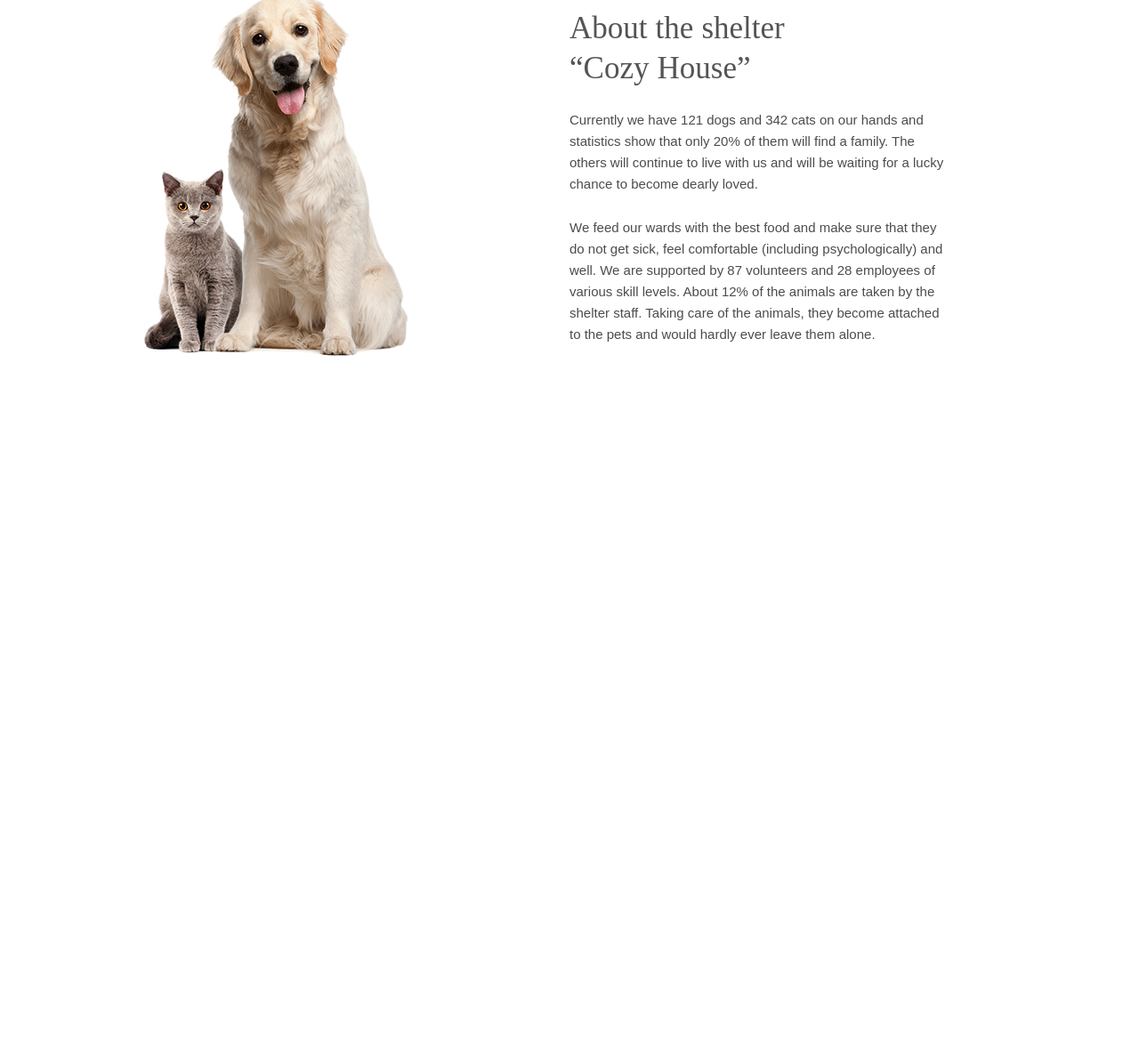
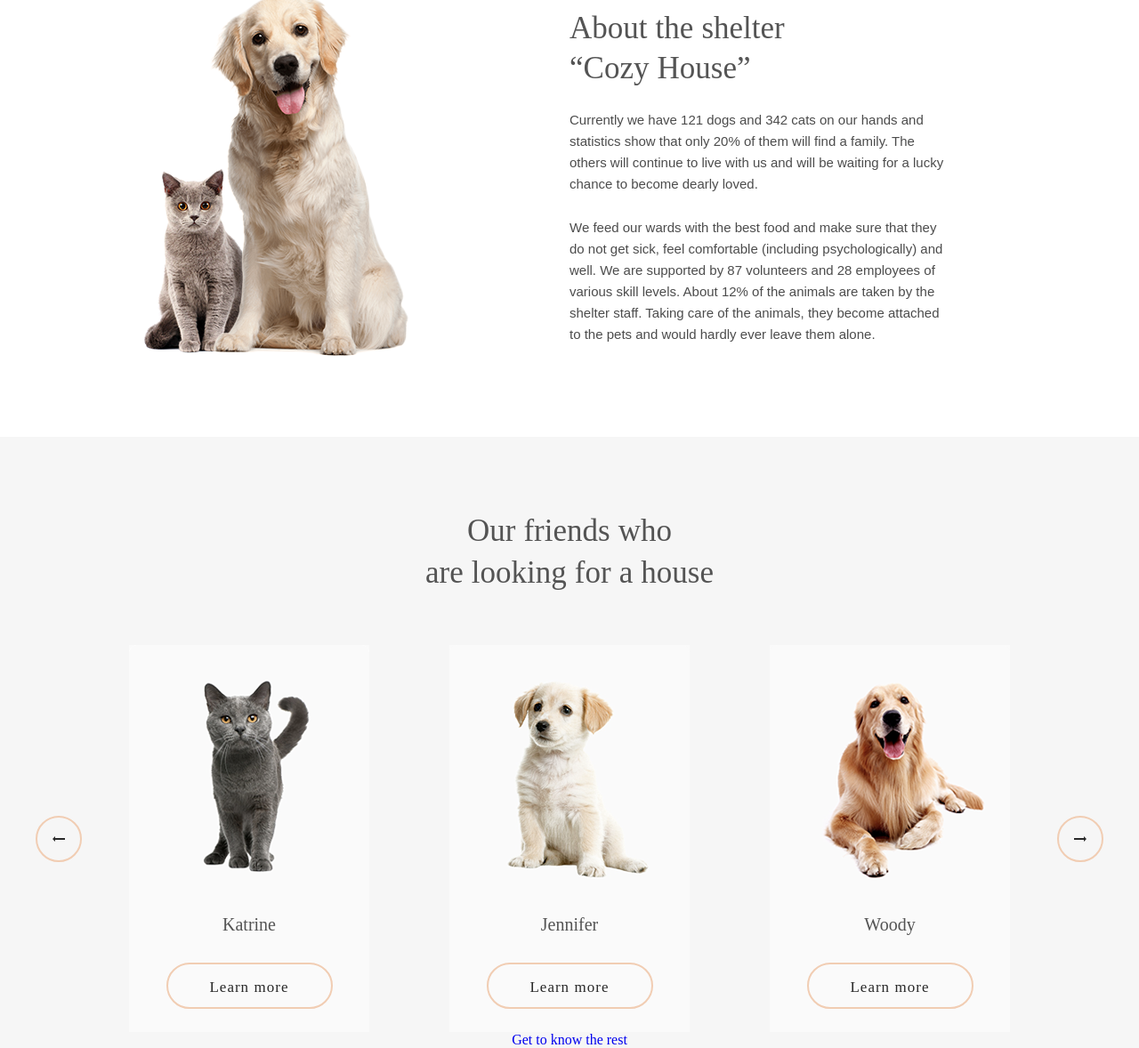
Before and after one commit to KonstantProg/shelter, a plain HTML site: page index.html in a window 1280 px wide. Shown: the part 1005-2183 px from the top of the page at 89% size. Before the commit the page ends 1496 px from the top, so only its background shows below. Drawn offline with Linux system fonts and the light colour scheme; a web font is replaced by a local one.

Commit message:
feat: add OUR FRIENDS section

```diff
--- a/index.html
+++ b/index.html
@@ -6,7 +6,9 @@
 	<meta name="viewport" content="width=device-width, initial-scale=1.0">
 	<title>Cozy House</title>
 	<link rel="stylesheet" href="style.css">
-	<link rel="stylesheet" href="https://fonts.googleapis.com/css2?family=Inika:wght@400;700&family=Inter:wght@400;700&family=Noto+Sans+Georgian:wght@400;700&display=swap">
+	<link rel="preconnect" href="https://fonts.googleapis.com">
+	<link rel="preconnect" href="https://fonts.gstatic.com" crossorigin>
+	<link href="https://fonts.googleapis.com/css2?family=Noto+Serif+Georgian&display=swap" rel="stylesheet">
 </head>
 <body>
 	<header class="header">
@@ -29,7 +31,7 @@
 	<main class="main">
 		<section class="make-friend">
 			<div class="friend-container">
-				<h2>Not only people need a house</h2>
+				<h2>Not only people <br> need a house</h2>
 				<p>We offer to give a chance to a little and nice puppy with an extremely wide and open heart. He or she will love you more than anybody else in the world, you will see!</p>
 				<div class="friend-btn"><a href="#" style="color: #292929;">Make a friend</a></div>
 			</div>
@@ -48,6 +50,46 @@
 				<p>We feed our wards with the best food and make sure that they do not get sick, feel comfortable (including psychologically) and well. We are supported by 87 volunteers and 28 employees of various skill levels. About 12% of the animals are taken by the shelter staff. Taking care of the animals, they become attached to the pets and would hardly ever leave them alone.</p>
 			</div>
 		</section>
+
+		<section class="our-friends">
+			<div class="our-friends__header"><h3>Our friends who <br>
+				are looking for a house</h3></div>
+
+			<div class="our-friends__wrapper">
+
+				<div class="pet-last"><img src="images/adds/arrow-back.svg" alt="arrow-back"></div>
+
+				<div class="pet-box">
+
+					<div class="pet-box-item">
+						<div class="pet" style="background-image: url(images/pets-katrine.png);"></div>
+						<p class="pet__name">Katrine</p>
+						<div class="pet-btn"><a href="#">Learn more</a></div>
+					</div>
+
+					<div class="pet-box-item">
+						<div class="pet" style="background-image: url(images/pets-jennifer.png);"></div>
+						<p class="pet__name">Jennifer</p>
+						<div class="pet-btn"><a href="#">Learn more</a></div>
+					</div>
+
+					<div class="pet-box-item">
+						<div class="pet" style="background-image: url(images/pets-woody.png);"></div>
+						<p class="pet__name">Woody</p>
+						<div class="pet-btn"><a href="#">Learn more</a></div>
+					</div>
+				</div>
+
+				<div class="pet-next"><img src="images/adds/arrow-fwd.svg" alt="arrow-fwd"></div>
+
+			</div>
+
+			<div class="our-friends__btn">
+				<a href="#">Get to know the rest</a>
+			</div>
+
+		</section>
+
 	</main>
 
 
--- a/style.css
+++ b/style.css
@@ -88,7 +88,7 @@ a {
 	font-weight: 400;
 	font-size: 44px;
 	color: #fff;
-	width: 310px;
+	/* width: 310px; */
 	margin-top: 163px;
 	margin-bottom: 42px;
 }
@@ -161,3 +161,89 @@ a {
 	line-height: 160%;
 	color: #4c4c4c;
 }
+
+/* OUR FRIENDS */
+
+.our-friends {
+	display: flex;
+	flex-direction: column;
+	align-items: center;
+	width: 1280px;
+	background-color: #F6F6F6;
+}
+
+.our-friends__header h3{
+	font-family: 'Noto Serif Georgian', serif;
+	font-weight: 400;
+	font-size: 35px;
+	color: #545454;
+	margin-top: 80px;
+	text-align: center;
+}
+
+.our-friends__wrapper {
+	display: flex;
+	margin-top: 60px;
+	justify-content: center;
+	align-items: center;
+	gap: 53px;
+
+}
+
+.pet-last, .pet-next {
+	width: 52px;
+	height: 52px;
+	background-color: transparent;
+	border: 2px solid #F1CDB3;
+	border-radius: 100px;
+	text-align: center;
+	padding-top: 13px;
+}
+
+.pet-box {
+	display: flex;
+	justify-content: center;
+	gap: 90px;
+}
+
+.pet-box-item {
+	display: flex;
+	flex-direction: column;
+	align-items: center;
+	width: 270px;
+	height: 435px;
+	background-color: #fafafa;
+}
+
+.pet {
+	width: 270px;
+	height: 270px;
+}
+
+.pet-box-item p {
+	margin-top: 30px;
+	font-family: 'Noto Serif Georgian', serif;
+	font-size: 20px;
+	font-weight: 400;
+	color: #545454;
+	text-align: center;
+}
+
+.pet-btn {
+	display: flex;
+	justify-content: center;
+	align-items: center;
+	margin-top: 30px;
+	width: 187px;
+	height: 52px;
+	border: 2px solid #F1CDB3;
+	border-radius: 100px;
+}
+
+.pet-btn a {
+	color: #292929;
+	font-family: 'Noto Serif Georgian', serif;
+	font-size: 17px;
+	font-weight: 400;
+	letter-spacing: .06em;
+}
```
Also changed, not shown: images/adds/arrow-back.svg (added), images/adds/arrow-fwd.svg (added).
